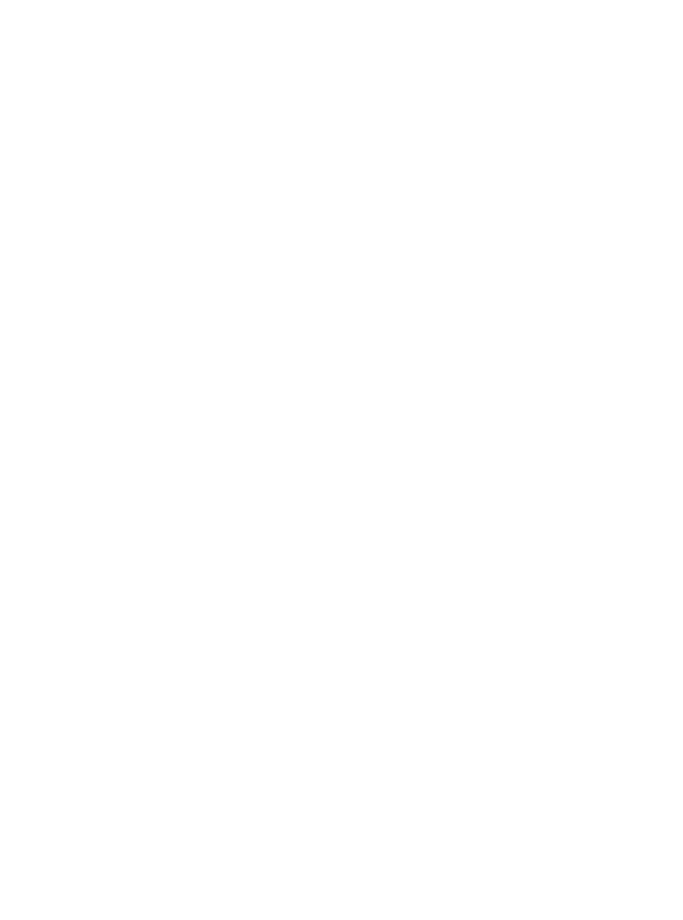
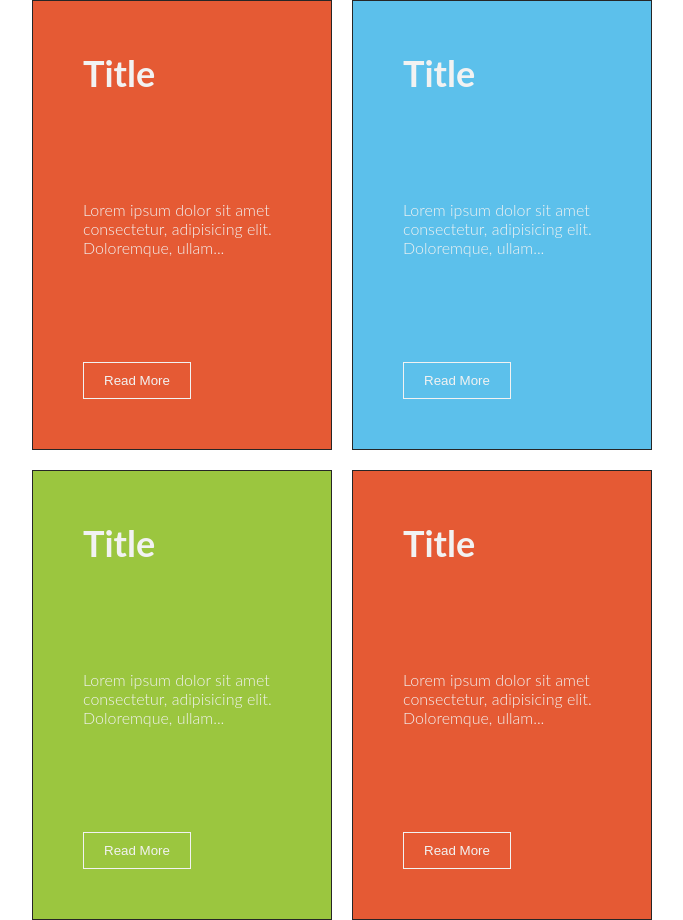
Before and after one commit to valldek/css-playground, a website: page cards/blure-others/index.html in a window 1280 px wide. Shown: the whole page, without its empty margins (298-981 px from the left). Before the commit the page ends 800 px from the top, so only its background shows below. Drawn offline with Linux system fonts and the light colour scheme; files that its build step writes are made by us from their sources.

Commit message:
Basic Blur effect

```diff
--- a/cards/blure-others/index.html
+++ b/cards/blure-others/index.html
@@ -7,9 +7,59 @@
     <link rel="stylesheet" href="./style.css">
 </head>
 <body>
-    <div class="card"></div>
-    <div class="card"></div>
-    <div class="card"></div>
-    <div class="card"></div>
+    <div class="grid">
+        <div class="card">
+            <header class="card__header">
+                <h1 class="card__title">
+                    Title
+                </h1>
+            </header>
+            <p class="card__text">
+                Lorem ipsum dolor sit amet consectetur, adipisicing elit. Doloremque, ullam...
+            </p>
+            <button class="card__button">
+                Read More
+            </button>
+        </div>
+        <div class="card">
+            <header class="card__header">
+                <h1 class="card__title">
+                    Title
+                </h1>
+            </header>
+            <p class="card__text">
+                Lorem ipsum dolor sit amet consectetur, adipisicing elit. Doloremque, ullam...
+            </p>
+            <button class="card__button">
+                Read More
+            </button>
+        </div>
+        <div class="card">
+            <header class="card__header">
+                <h1 class="card__title">
+                    Title
+                </h1>
+            </header>
+            <p class="card__text">
+                Lorem ipsum dolor sit amet consectetur, adipisicing elit. Doloremque, ullam...
+            </p>
+            <button class="card__button">
+                Read More
+            </button>
+        </div>
+        <div class="card">
+            <header class="card__header">
+                <h1 class="card__title">
+                    Title
+                </h1>
+            </header>
+            <p class="card__text">
+                Lorem ipsum dolor sit amet consectetur, adipisicing elit. Doloremque, ullam...
+            </p>
+            <button class="card__button">
+                Read More
+            </button>
+        </div>
+    </div>
 </body>
 </html>
--- a/cards/blure-others/scss/base/_base.scss
+++ b/cards/blure-others/scss/base/_base.scss
@@ -1,12 +1,32 @@
 body {
   @include flex-center(column);
   width: 100%;
-  height: 100vh;
+  min-height: 100vh;
 
+}
+
+.grid {
+  display: grid;
+  grid-template-columns: 1fr;
+  grid-template-rows: auto;
+  gap: 2rem;
+
+  &:hover .card {
+    box-shadow: 0 5px 10px 0 $black;
+  }
+
+  &:hover .card:not(:hover) {
+    filter: blur(1rem);
+  }
 }
 
 @media screen and (min-width: 640px) {
   body {
     @include flex-center(row);
+    flex-wrap: wrap;
+  }
+
+  .grid {
+    grid-template-columns: repeat(2, 1fr);
   }
 }
--- a/cards/blure-others/scss/base/_reset.scss
+++ b/cards/blure-others/scss/base/_reset.scss
@@ -1,7 +1,7 @@
 *,
 *::before,
 *::after {
-  // box-sizing: border-box;
+  box-sizing: border-box;
   margin: 0;
   padding: 0;
 }
--- a/cards/blure-others/scss/partials/_card.scss
+++ b/cards/blure-others/scss/partials/_card.scss
@@ -1,5 +1,43 @@
 .card {
+  @include flex-center(column);
+  justify-content: space-between;
+  align-items: flex-start;
   width: 30rem;
   height: 45rem;
   border: 1px solid $black;
+  padding: 5rem;
+  background-color: $red;
+  color: $white;
+  transition: 500ms;
+
+  &:nth-of-type(2) {
+    background-color: $blue;
+  }
+
+  &:nth-of-type(3) {
+    background-color: $green;
+  }
+
+  &__title {
+    font-size: 3.6rem;
+    font-weight: 700;
+  }
+
+  &__text {
+    font-size: 1.6rem;
+    font-weight: 300;
+  }
+
+  &__button {
+    background-color: transparent;
+    border: 1px solid $white;
+    padding: 1rem 2rem;
+    color: $white;
+    transition: 250ms;
+    cursor: pointer;
+
+    &:hover {
+      transform: rotateZ(-5deg);
+    }
+  }
 }
```
Also changed, not shown: cards/blure-others/style.css (added), 1 other file.
